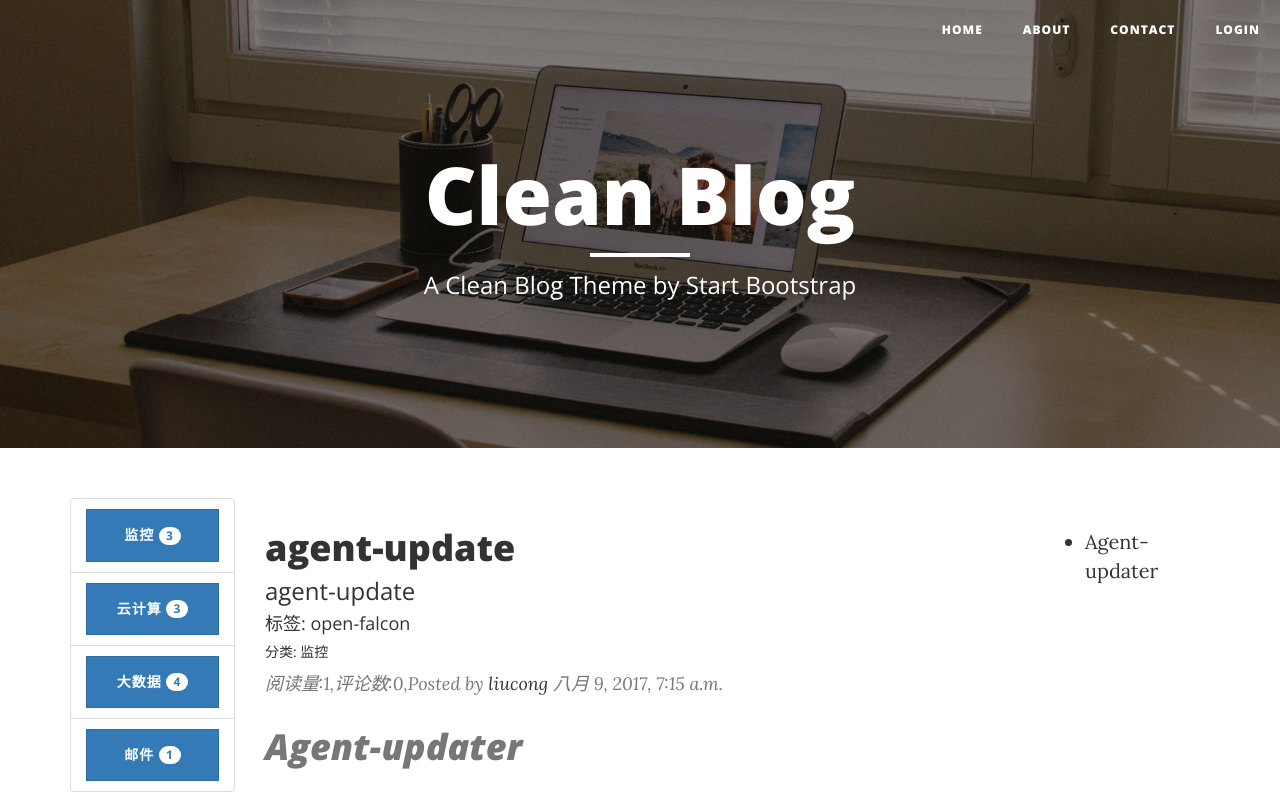
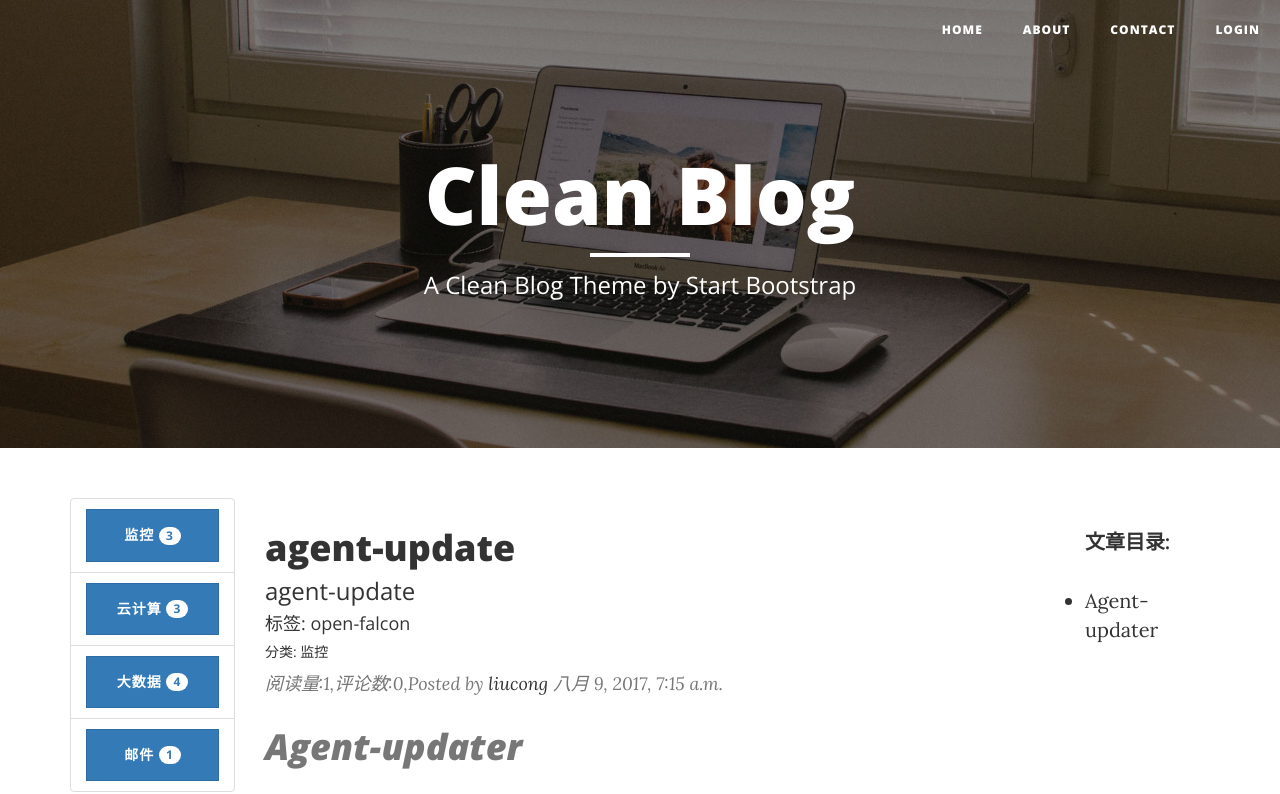
Before and after one commit to KevinDavidMitnick/django_blog, a Django app: page /blog/post/1/ in a window 1280 px wide. Shown: the top 794 px of the page. Run offline with Django 3.2, Linux system fonts and the light colour scheme; data comes from the database, SQL or seed files in the repository; both versions use the stored data as it was after the commit; some libraries are stand-ins or nearby versions.

Commit message:
finish catelog blod

```diff
--- a/blog/templates/blog/post.html
+++ b/blog/templates/blog/post.html
@@ -88,6 +88,7 @@
 {% endblock main %}
 {% block catelog %}
 <div class="col-lg-2 col-md-2">
+    <p><b><center>文章目录:</center></b></p>
   <p>{{ article.toc|safe }}</p>
 </div>
 {% endblock catelog %}
```
Also changed, not shown: db.sqlite3.
